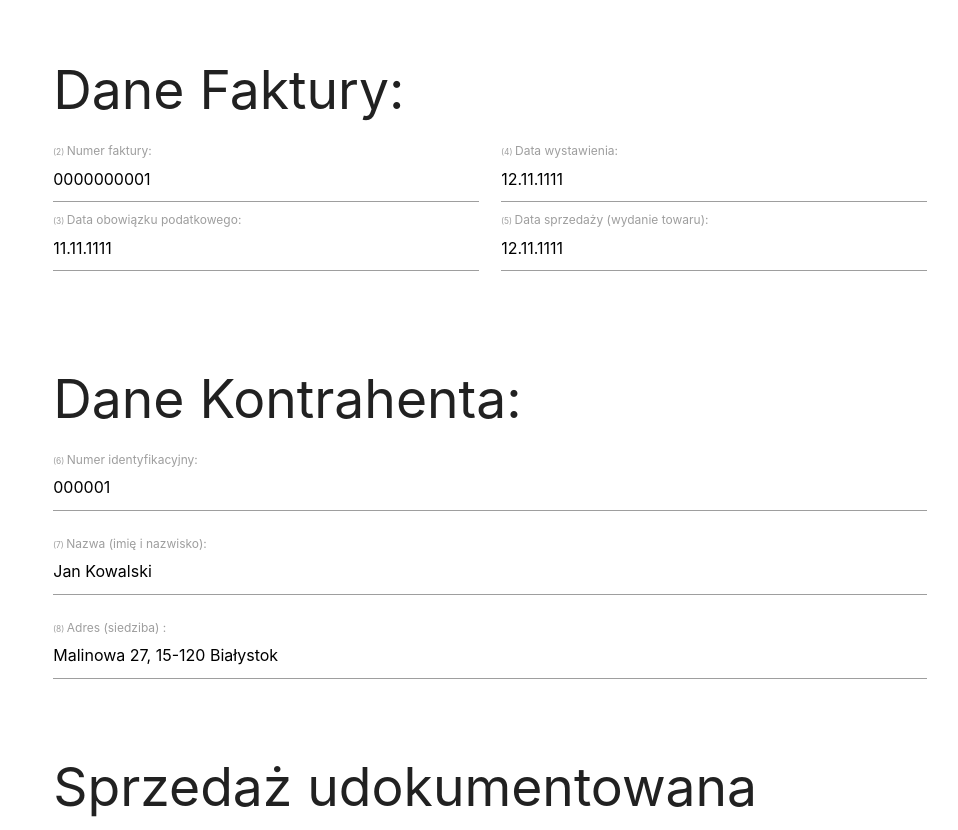
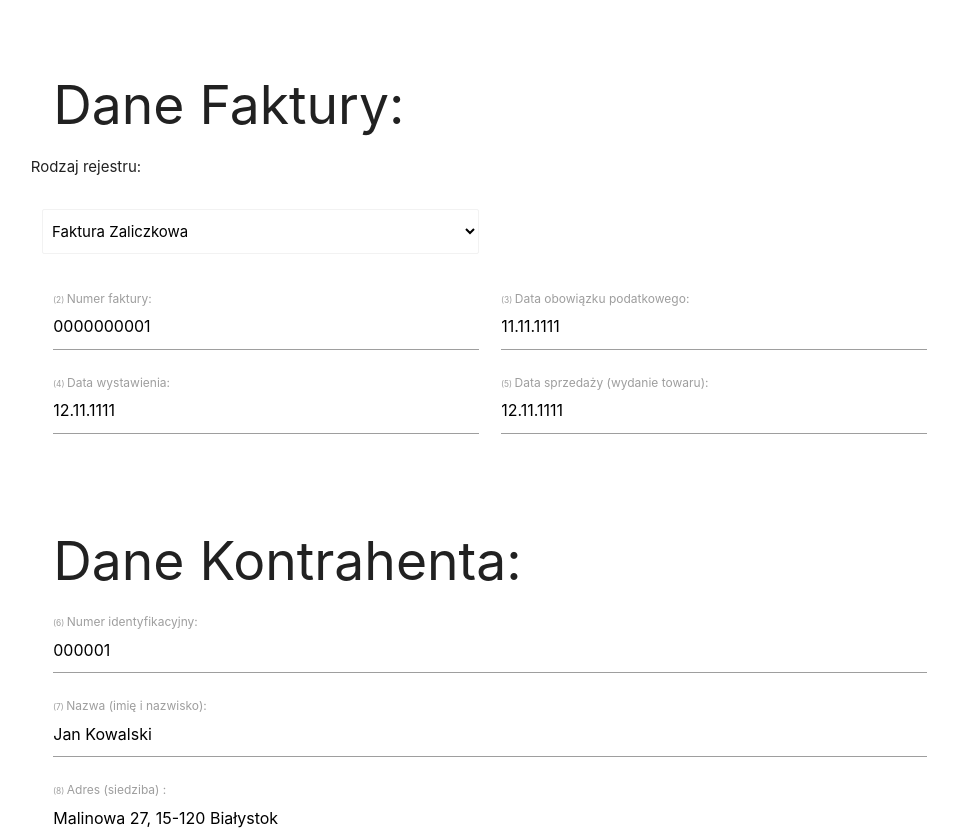
Before and after one commit to PiotrAdamowicz/DlaRafala, a React (Create React App) app: page / in a window 1280 px wide. Shown: the top 830 px of the page, without its empty margins (150-1108 px from the left). Built offline with nearby package versions, Linux system fonts and the light colour scheme.

Commit message:
Invoice Type Select Added

```diff
--- a/src/App.css
+++ b/src/App.css
@@ -14,3 +14,6 @@
 .hr {
   border-bottom: 2px solid #000;
 }
+p.recordType {
+  font-size: 1rem;
+}
--- a/src/App.js
+++ b/src/App.js
@@ -1,10 +1,10 @@
 import "./App.css";
-import PreInvoice from "./components/forms/invoice/PreInvoice";
+import Invoice from "./components/forms/invoice/Invoice";
 
 function App() {
   return (
     <div className="App container">
-      <PreInvoice />
+      <Invoice />
     </div>
   );
 }
--- a/src/components/forms/formElements/InputMockup.js
+++ b/src/components/forms/formElements/InputMockup.js
@@ -9,11 +9,11 @@ function inputMockup(props) {
           value={props.value}
           onChange={props.change}
           type="text"
-          id="date1"
+          id={props.name}
         />
 
         {props.markupId ? (
-          <label htmlFor="date1">
+          <label htmlFor={props.name}>
             <MarkupId markupId={props.markupId} />
             {props.label}:
           </label>
--- a/src/components/forms/invoice/PreInvoice.js
+++ b/src/components/forms/invoice/Invoice.js
@@ -1,8 +1,10 @@
 import React, { useState } from "react";
 import InputMockup from "../formElements/InputMockup";
+import InvoiceType from "./InvoiceType";
 
 const PreInvoice = (props) => {
   //FIXME: Mockup date to be removed
+  const [invoiceType, setInvoiceType] = useState("PRE");
   const [invoiceID, setInvoiceID] = useState("0000000001");
   const [taxDate, setTaxDate] = useState("11.11.1111");
   const [issueDate, setIssueDate] = useState("12.11.1111");
@@ -17,6 +19,7 @@ const PreInvoice = (props) => {
 
   const handleSubmit = (e) => {
     console.dir({
+      invoiceType,
       invoiceID,
       taxDate,
       issueDate,
@@ -28,7 +31,10 @@ const PreInvoice = (props) => {
     });
     e.preventDefault();
   };
-  const handleChangeInoiceID = (e) => {
+  const handleChangeInvoiceType = (e) => {
+    setInvoiceType(e.target.value);
+  };
+  const handleChangeInvoiceID = (e) => {
     setInvoiceID(e.target.value);
   };
   const handleChangeTaxDate = (e) => {
@@ -64,30 +70,40 @@ const PreInvoice = (props) => {
             <div className="col s12">
               <div className="row">
                 <h2 className="col s12">Dane Faktury:</h2>
-                <div className="col s6">
+                <InvoiceType
+                  value={invoiceType}
+                  change={handleChangeInvoiceType}
+                />
+                <div>
                   <InputMockup
                     value={invoiceID}
-                    change={handleChangeInoiceID}
+                    change={handleChangeInvoiceID}
+                    name="invoiceID"
+                    layout="col s6"
                     label="Numer faktury"
                     markupId="2"
                   />
                   <InputMockup
                     value={taxDate}
                     change={handleChangeTaxDate}
+                    name="taxDate"
+                    layout="col s6"
                     label="Data obowiązku podatkowego"
                     markupId="3"
                   />
-                </div>
-                <div className="col s6">
                   <InputMockup
                     value={issueDate}
                     change={handleChangeIssueDate}
+                    name="issueDate"
+                    layout="col s6"
                     label="Data wystawienia"
                     markupId="4"
                   />
                   <InputMockup
                     value={saleDate}
                     change={handleChangeSaleDate}
+                    name="saleDate"
+                    layout="col s6"
                     label="Data sprzedaży (wydanie towaru)"
                     markupId="5"
                   />
--- /dev/null
+++ b/src/components/forms/invoice/InvoiceType.js
@@ -0,0 +1,15 @@
+import React from "react";
+
+export default function InvoiceType(props) {
+  return (
+    <div className="row">
+      <p className="recordType">Rodzaj rejestru:</p>
+      <div className="recordType input-field col s6">
+        <select onChange={props.change} className="browser-default">
+          <option value="PRE">Faktura Zaliczkowa</option>
+          <option value="FINAL">Faktura Końcowa</option>
+        </select>
+      </div>
+    </div>
+  );
+}
```
